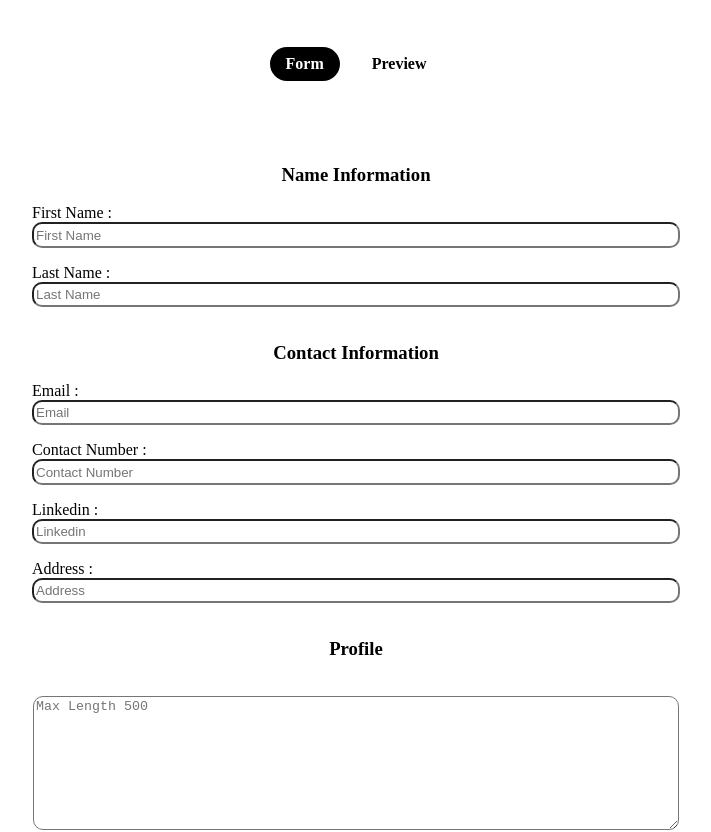
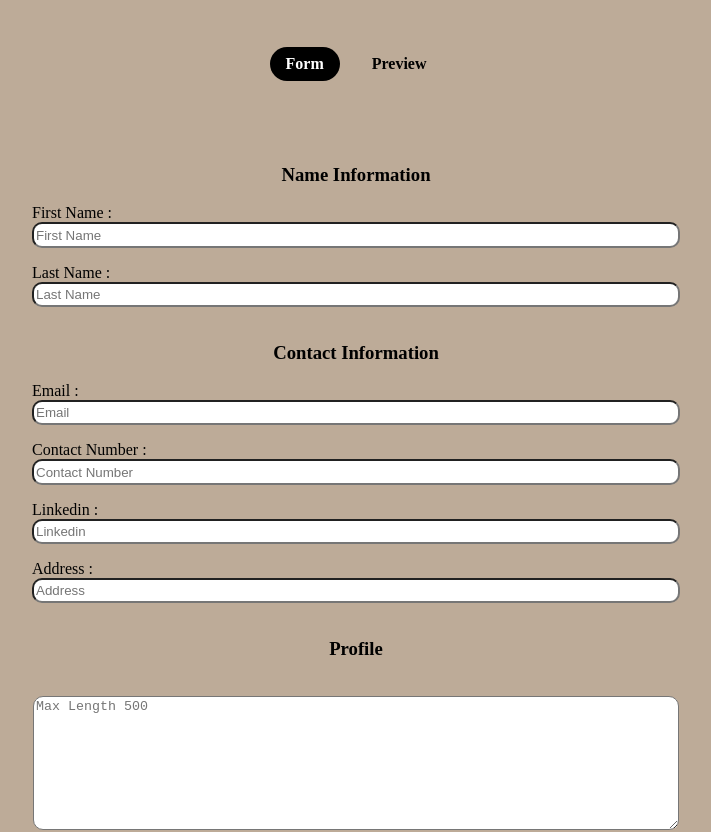
Before and after one commit to JC33340/CVbuilder, a React (Vite) app in the folder CVbuilder/: page / in a window 1280 px wide. Shown: the top 832 px of the page, without its empty margins (284-995 px from the left). Built offline with nearby package versions, Linux system fonts and the light colour scheme; what @react-pdf/renderer would draw is missing.

Commit message:
changed background color

```diff
--- a/CVbuilder/src/App.css
+++ b/CVbuilder/src/App.css
@@ -1,3 +1,7 @@
+body{
+  background-color:#BDAB98
+}
+
 header{
   display: flex;
   justify-content: center;
```
